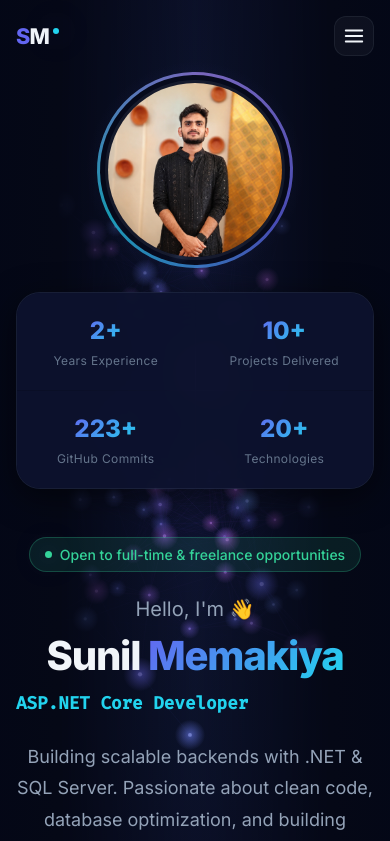
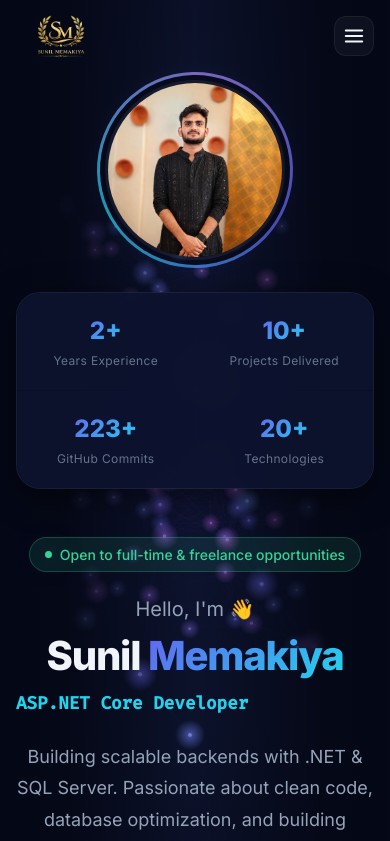
Before and after one commit to memakiyasunb11-tech/portfolio, a React (Create React App) app: page / in a window 390 px wide. Shown: the top 841 px of the page. Built offline with nearby package versions, Linux system fonts and the light colour scheme.

Commit message:
feat: implement responsive Navbar and Footer components with smooth scroll functionality

```diff
--- a/src/components/Footer/Footer.css
+++ b/src/components/Footer/Footer.css
@@ -28,14 +28,15 @@
   cursor: pointer;
 }
 
-.footer__logo-text {
-  font-size: 1.5rem;
-  font-weight: var(--fw-extrabold);
-  letter-spacing: -0.03em;
-  color: var(--text-primary);
+.footer__logo-img {
+  height: 60px;
+  width: auto;
+  object-fit: contain;
+  transform: scale(2.5);
+  transform-origin: center center;
+  margin-bottom: 0.5rem;
+  margin-top: 0.5rem;
 }
-
-.footer__logo-accent { color: var(--accent-indigo); }
 
 .footer__logo-tagline {
   font-size: var(--text-xs);
@@ -123,4 +124,9 @@
 @media (max-width: 768px) {
   .footer__inner { flex-direction: column; align-items: flex-start; }
   .footer__bottom { flex-direction: column; align-items: flex-start; }
+
+  .footer__logo-img {
+    transform: scale(2);
+    transform-origin: left center;
+  }
 }
--- a/src/components/Footer/Footer.jsx
+++ b/src/components/Footer/Footer.jsx
@@ -27,9 +27,7 @@ function Footer() {
         <div className="footer__inner">
           {/* Logo */}
           <div className="footer__logo" onClick={() => window.scrollTo({ top: 0, behavior: 'smooth' })}>
-            <span className="footer__logo-text">
-              <span className="footer__logo-accent">S</span>M
-            </span>
+            <img src={process.env.PUBLIC_URL + '/logo.png'} alt="Sunil Memakiya Logo" className="footer__logo-img" />
             <span className="footer__logo-tagline">.NET Developer</span>
           </div>
 
--- a/src/components/Navbar/Navbar.css
+++ b/src/components/Navbar/Navbar.css
@@ -35,25 +35,12 @@
   flex-shrink: 0;
 }
 
-.navbar__logo-text {
-  font-size: 1.35rem;
-  font-weight: var(--fw-extrabold);
-  color: var(--text-primary);
-  letter-spacing: -0.03em;
-}
-
-.navbar__logo-accent {
-  color: var(--accent-indigo);
-}
-
-.navbar__logo-dot {
-  display: inline-block;
-  width: 6px;
-  height: 6px;
-  border-radius: 50%;
-  background: var(--accent-cyan);
-  margin-bottom: 10px;
-  animation: pulseGlow 2s ease-in-out infinite;
+.navbar__logo-img {
+  height: 50px;
+  width: auto;
+  object-fit: contain;
+  transform: scale(2.2);
+  transform-origin: left center;
 }
 
 /* ── Desktop Nav ──────────────────────────────────────────── */
@@ -189,6 +176,10 @@
   .navbar__nav,
   .navbar__resume-btn { display: none; }
   .navbar__toggle     { display: flex; }
+
+  .navbar__logo-img {
+    transform: scale(1.8); /* Slightly smaller scale on mobile */
+  }
 }
 
 @media (min-width: 901px) {
--- a/src/components/Navbar/Navbar.jsx
+++ b/src/components/Navbar/Navbar.jsx
@@ -40,10 +40,7 @@ function Navbar() {
           onClick={(e) => { e.preventDefault(); handleNavClick('#home'); }}
           aria-label="Home"
         >
-          <span className="navbar__logo-text">
-            <span className="navbar__logo-accent">S</span>M
-          </span>
-          <span className="navbar__logo-dot" />
+          <img src={process.env.PUBLIC_URL + '/logo.png'} alt="Sunil Memakiya Logo" className="navbar__logo-img" />
         </a>
 
         {/* Desktop Nav */}
```
